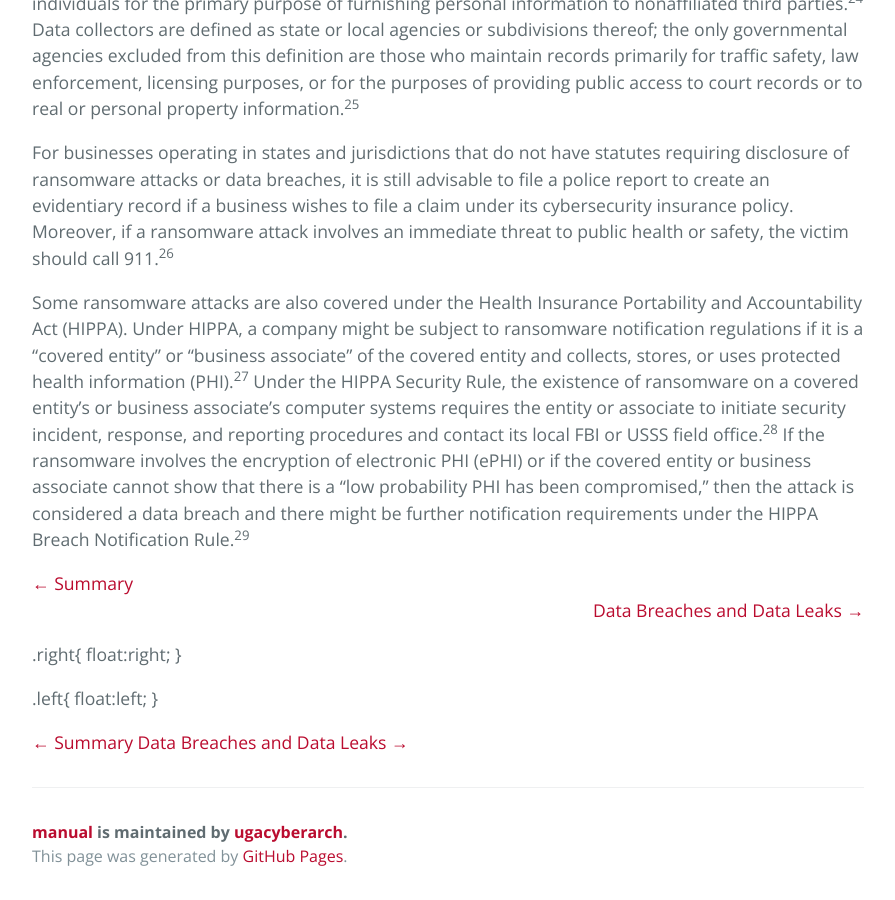
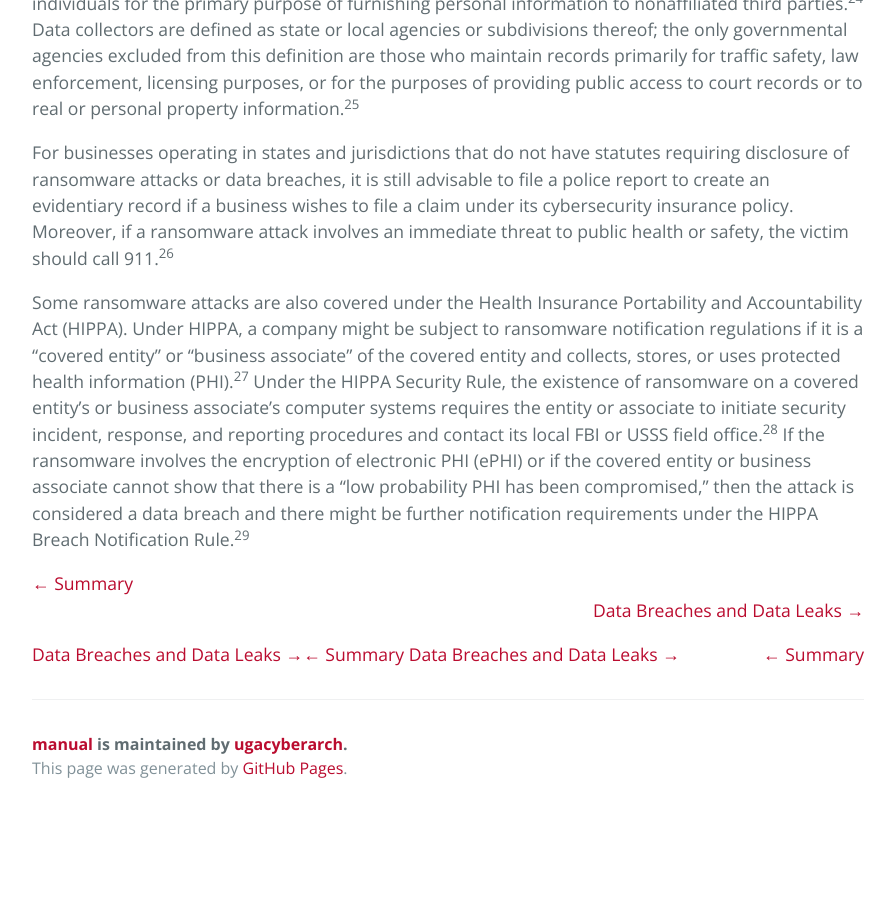
Before and after one commit to ugacyberarch/manual, a Jekyll site: the page built from ransomware.md, in a window 1280 px wide and 900 px high, scrolled down 2961 px. Shown: the whole window, without its empty margins (192-1087 px from the left). Built offline with Jekyll 4.4.1, drawn with Linux system fonts in a browser that asks for light colours; after the commit the page ends 3773 px from its top, so only the background shows below that.

Commit message:
Update ransomware.md

```diff
--- a/ransomware.md
+++ b/ransomware.md
@@ -46,13 +46,14 @@ Some ransomware attacks are also covered under the Health Insurance Portability
 
 
 
-.right{
-    float:right;
-}
+<p> <span style="float:left;">
+ <a href="./data_breaches_leaks.html">Data Breaches and Data Leaks →</a>
+ </span>
+ <span style="float:right;">
+  <a href="./phishing_summary.html">← Summary</a>
+ </span>
+</p>
 
-.left{
-    float:left;
-}
 
 
 <span class="right">
```
